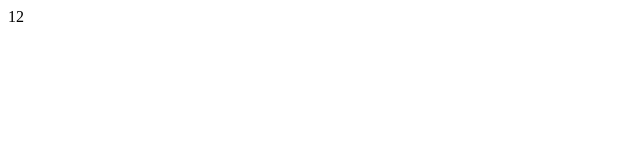
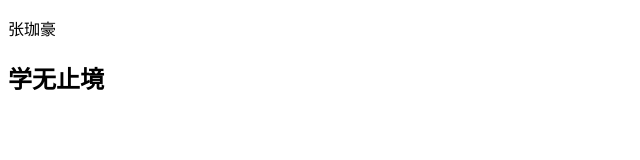
Before and after one commit to zjh102038/class-zjh, a plain HTML site: page scr/index.html in a window 1280 px wide. Shown: the whole page, without its empty margins (0-640 px from the left). Drawn offline with Linux system fonts and the light colour scheme.

Commit message:
other修改

```diff
--- a/scr/index.html
+++ b/scr/index.html
@@ -9,7 +9,12 @@
 </head>
 
 <body>
-    12
+    <div>
+        <p>张珈豪</p>
+    </div>
+    <div>
+        <h2>学无止境</h2>
+    </div>
 </body>
 
 </html>
```
